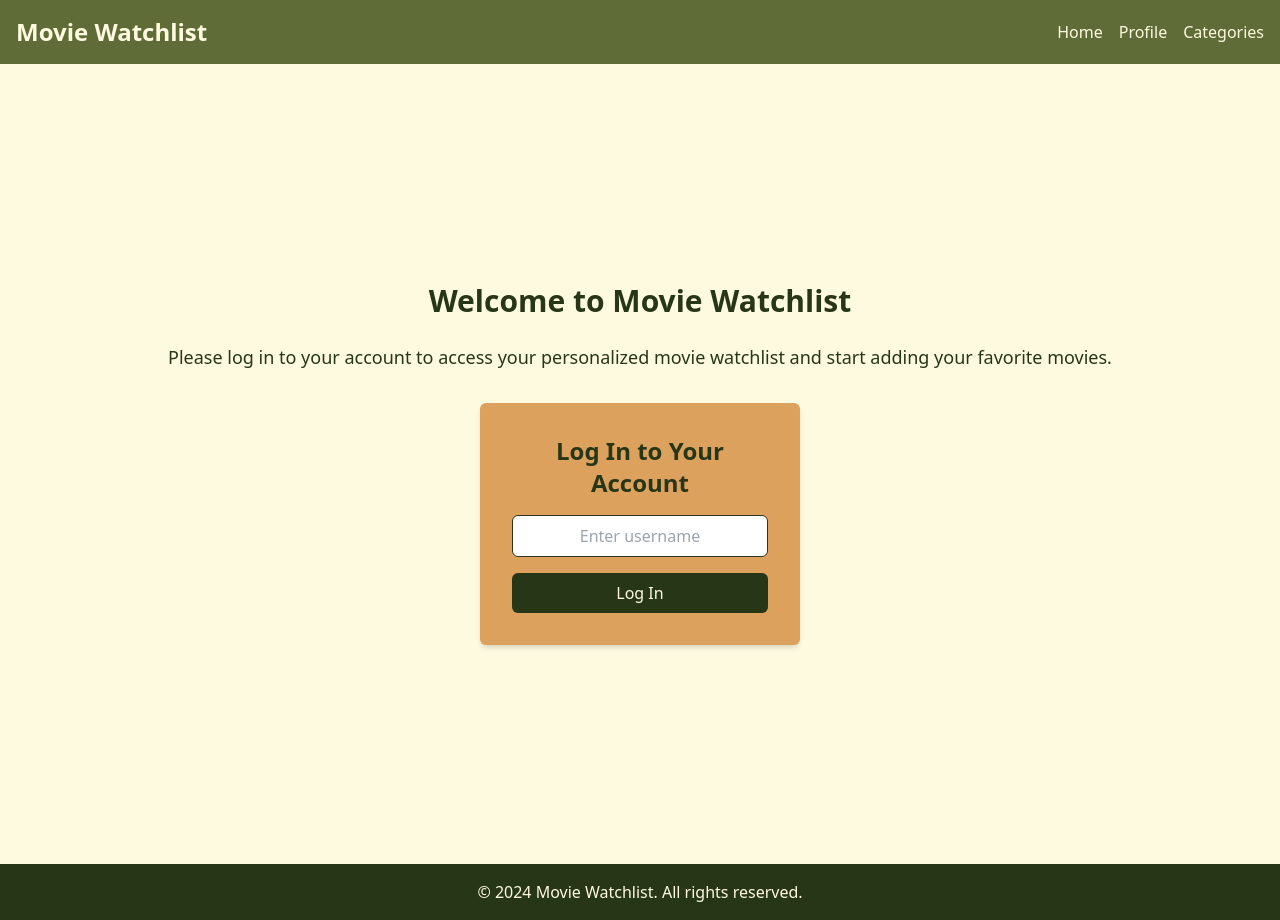
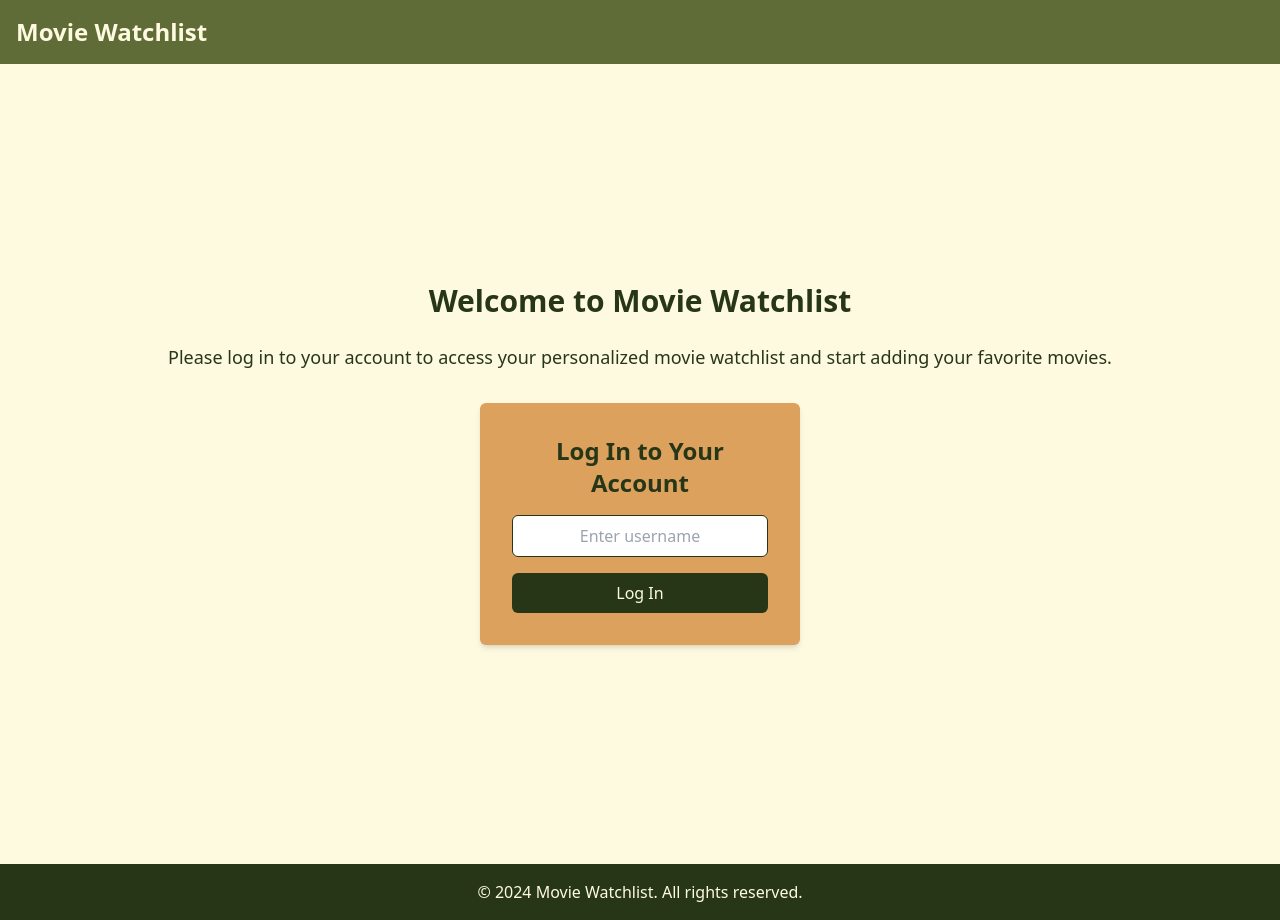
Before and after one commit to africandeluxe/multipage-site, a React (Create React App) app: page / in a window 1280 px wide. Built offline with nearby package versions, Linux system fonts and the light colour scheme.

Commit message:
Restricting navigation when logged out

```diff
--- a/src/components/Header.tsx
+++ b/src/components/Header.tsx
@@ -1,19 +1,28 @@
 import { Link } from 'react-router-dom';
-
-export {};
-
+import { useContext } from 'react';
+import { UserContext } from '../context/UserContext';
 
 const Header = () => {
+  const context = useContext(UserContext);
+
+  if (!context) {
+    return null;
+  }
+
+  const { loggedIn, userName } = context;
+
   return (
     <header className="bg-oliveGreen text-lightCream p-4 flex justify-between items-center">
       <h1 className="text-2xl font-bold">Movie Watchlist</h1>
+      {loggedIn ? (
         <nav>
           <ul className="flex space-x-4">
-          <li><Link to="/profile" className="hover:text-warmTan">Home</Link></li>
+            <li><Link to="/home" className="hover:text-warmTan">Home</Link></li>
             <li><Link to="/profile" className="hover:text-warmTan">Profile</Link></li>
             <li><Link to="/categories" className="hover:text-warmTan">Categories</Link></li>
           </ul>
         </nav>
+      ) : null}
     </header>
   );
 };
--- a/src/context/UserContext.tsx
+++ b/src/context/UserContext.tsx
@@ -1,5 +1,4 @@
 import { createContext, useState, ReactNode, useEffect } from 'react';
-
 
 export interface Movie {
   imdbID: string;
@@ -8,14 +7,12 @@ export interface Movie {
   Poster: string;
 }
 
-
 interface User {
   loggedIn: boolean;
   userName: string;
   watchlist: Movie[];
   favoriteCategory: string;
 }
-
 
 interface UserContextType extends User {
   logIn: (name: string) => void;
@@ -25,7 +22,6 @@ interface UserContextType extends User {
   setFavoriteCategory: (category: string) => void;
   saveItem: (item: Movie) => void;
 }
-
 
 const defaultValues: UserContextType = {
   loggedIn: false,
@@ -40,9 +36,7 @@ const defaultValues: UserContextType = {
   saveItem: () => {},
 };
 
-
 export const UserContext = createContext<UserContextType>(defaultValues);
-
 
 export const UserProvider = ({ children }: { children: ReactNode }) => {
   const [user, setUser] = useState<User>({
@@ -52,7 +46,6 @@ export const UserProvider = ({ children }: { children: ReactNode }) => {
     favoriteCategory: '',
   });
 
-
   useEffect(() => {
     const storedUser = localStorage.getItem('loggedInUser');
     if (storedUser) {
@@ -60,20 +53,17 @@ export const UserProvider = ({ children }: { children: ReactNode }) => {
     }
   }, []);
 
-
   const logIn = (name: string) => {
     const newUser = { ...user, loggedIn: true, userName: name };
     setUser(newUser);
     localStorage.setItem('loggedInUser', JSON.stringify(newUser));
   };
 
-
   const logOut = () => {
     setUser({ loggedIn: false, userName: '', watchlist: [], favoriteCategory: '' });
     localStorage.removeItem('loggedInUser');
     window.location.href = '/';
   };
-
 
   const addToWatchlist = (movie: Movie) => {
     const updatedUser = { ...user, watchlist: [...user.watchlist, movie] };
@@ -82,7 +72,6 @@ export const UserProvider = ({ children }: { children: ReactNode }) => {
     alert('Movie added to watchlist!');
   };
 
-
   const removeFromWatchlist = (imdbID: string) => {
     const updatedWatchlist = user.watchlist.filter((movie) => movie.imdbID !== imdbID);
     const updatedUser = { ...user, watchlist: updatedWatchlist };
@@ -90,22 +79,29 @@ export const UserProvider = ({ children }: { children: ReactNode }) => {
     localStorage.setItem('loggedInUser', JSON.stringify(updatedUser));
   };
 
-
   const setFavoriteCategory = (category: string) => {
     const updatedUser = { ...user, favoriteCategory: category };
     setUser(updatedUser);
     localStorage.setItem('loggedInUser', JSON.stringify(updatedUser));
   };
 
-
   const saveItem = (item: Movie) => {
     const updatedUser = { ...user, watchlist: [...user.watchlist, item] };
     setUser(updatedUser);
   };
 
-
   return (
-   <UserContext.Provider value={{ ...user, logIn, logOut, addToWatchlist, removeFromWatchlist, setFavoriteCategory, saveItem }}>
+    <UserContext.Provider
+      value={{
+        ...user,
+        logIn,
+        logOut,
+        addToWatchlist,
+        removeFromWatchlist,
+        setFavoriteCategory,
+        saveItem,
+      }}
+    >
       {children}
     </UserContext.Provider>
   );
```
Lines whose indentation alone changed are shown as unchanged.
